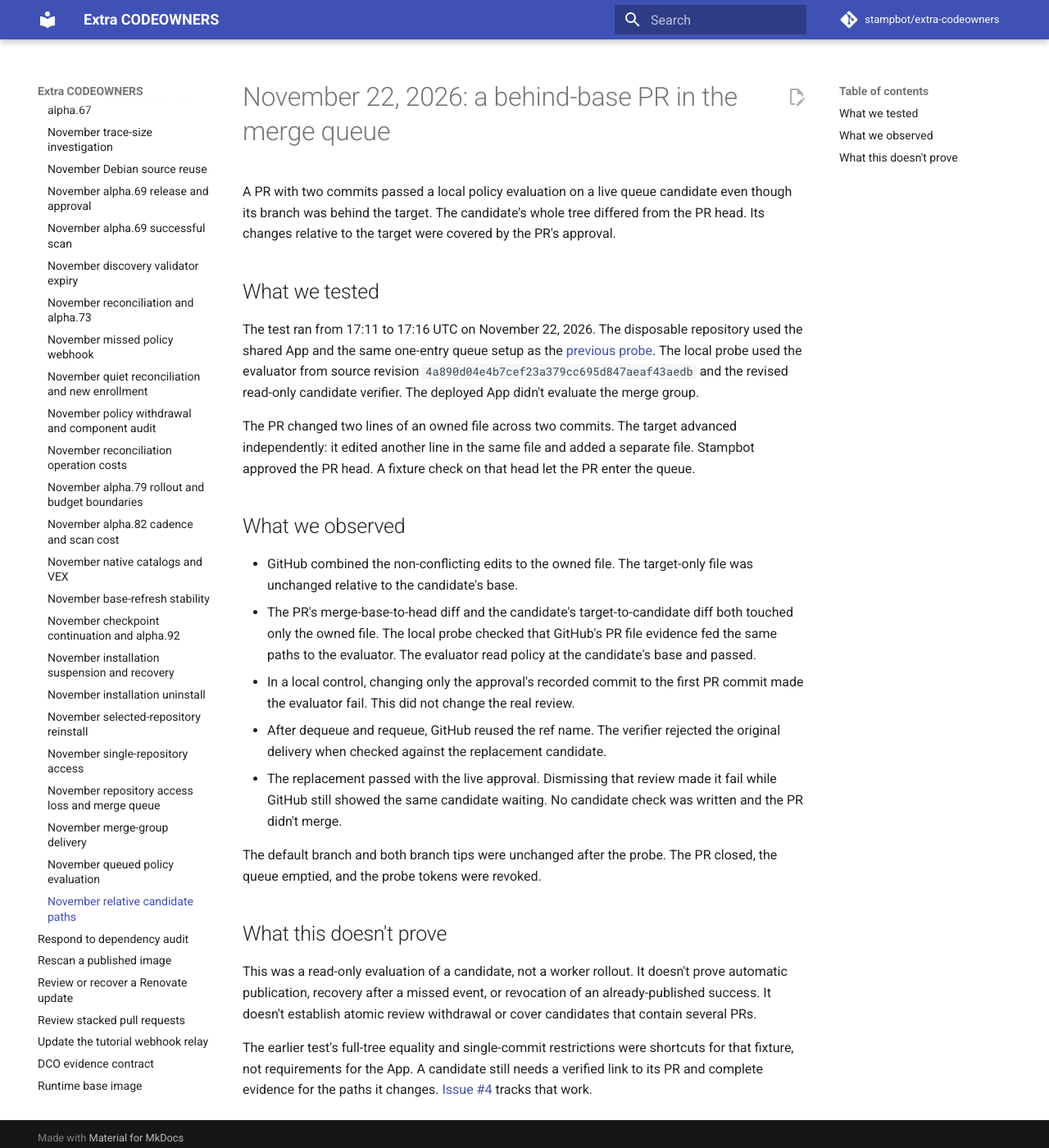
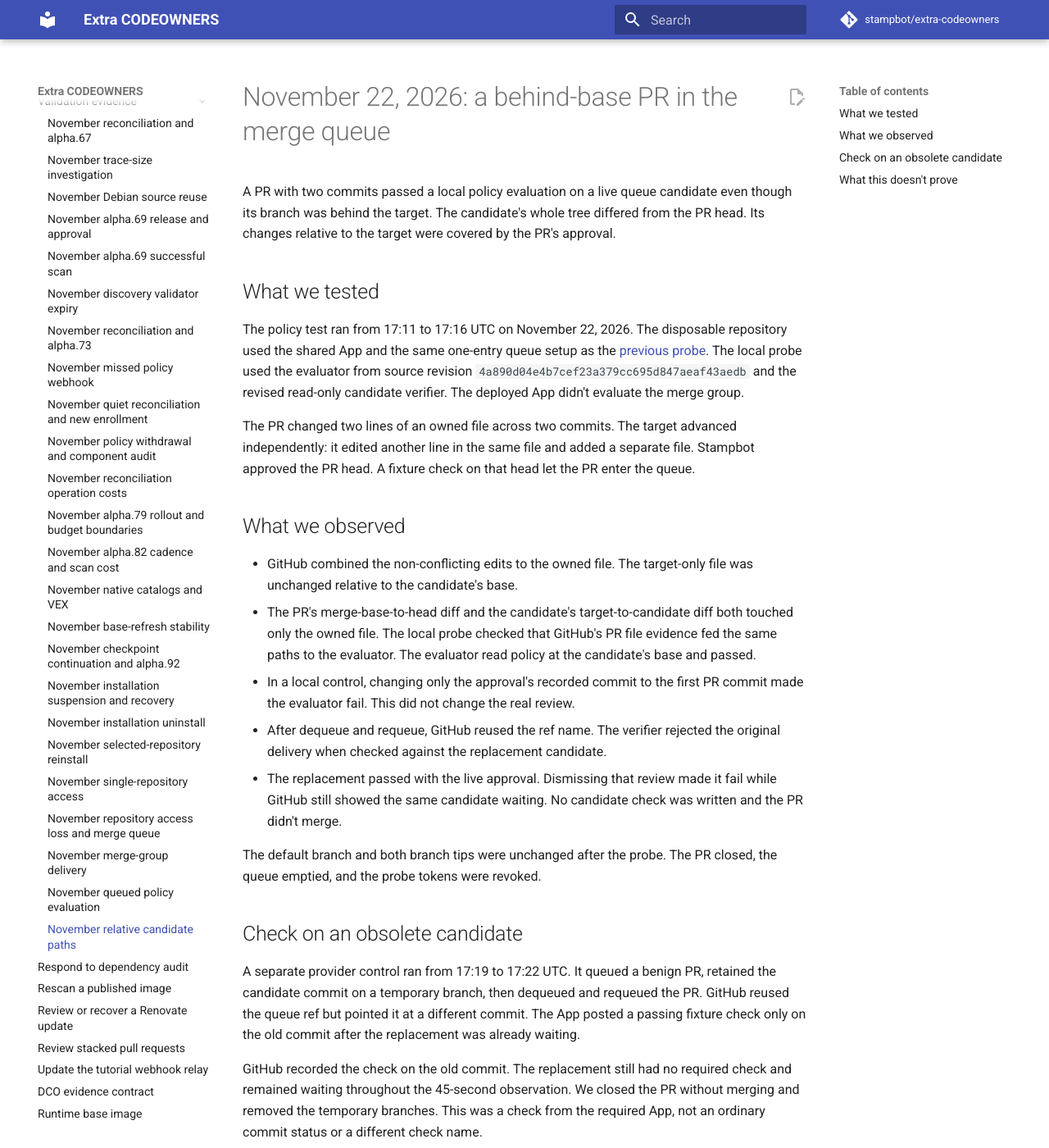
Before and after one commit to stampbot/extra-codeowners, an MkDocs documentation site: the page built from docs/maintainers/evidence/2026-11-22-relative-queue-candidate.md, in a window 1280 px wide and 1400 px high. Shown: the whole window at 82% size. Built offline with MkDocs 1.6.1 and Material for MkDocs 9.7.7, drawn with Linux system fonts in a browser that asks for light colours; comment, search, counter and statistics services are not loaded.

Commit message:
docs: record GitHub blocking an obsolete candidate check
Signed-off-by: Danny Sauer <github@dannysauer.com>

```diff
--- a/docs/maintainers/evidence/2026-11-22-relative-queue-candidate.md
+++ b/docs/maintainers/evidence/2026-11-22-relative-queue-candidate.md
@@ -7,7 +7,7 @@ target were covered by the PR's approval.
 
 ## What we tested
 
-The test ran from 17:11 to 17:16 UTC on November 22, 2026. The disposable
+The policy test ran from 17:11 to 17:16 UTC on November 22, 2026. The disposable
 repository used the shared App and the same one-entry queue setup as the
 [previous probe](2026-11-21-queued-policy-proof.md).
 The local probe used the evaluator from source revision
@@ -40,6 +40,20 @@ on that head let the PR enter the queue.
 The default branch and both branch tips were unchanged after the probe.
 The PR closed, the queue emptied, and the probe tokens were revoked.
 
+## Check on an obsolete candidate
+
+A separate provider control ran from 17:19 to 17:22 UTC. It queued a
+benign PR, retained the candidate commit on a temporary branch, then
+dequeued and requeued the PR. GitHub reused the queue ref but pointed
+it at a different commit. The App posted a passing fixture check only
+on the old commit after the replacement was already waiting.
+
+GitHub recorded the check on the old commit. The replacement still
+had no required check and remained waiting throughout the 45-second
+observation. We closed the PR without merging and removed the temporary
+branches. This was a check from the required App, not an ordinary
+commit status or a different check name.
+
 ## What this doesn't prove
 
 This was a read-only evaluation of a candidate, not a worker rollout.
```
